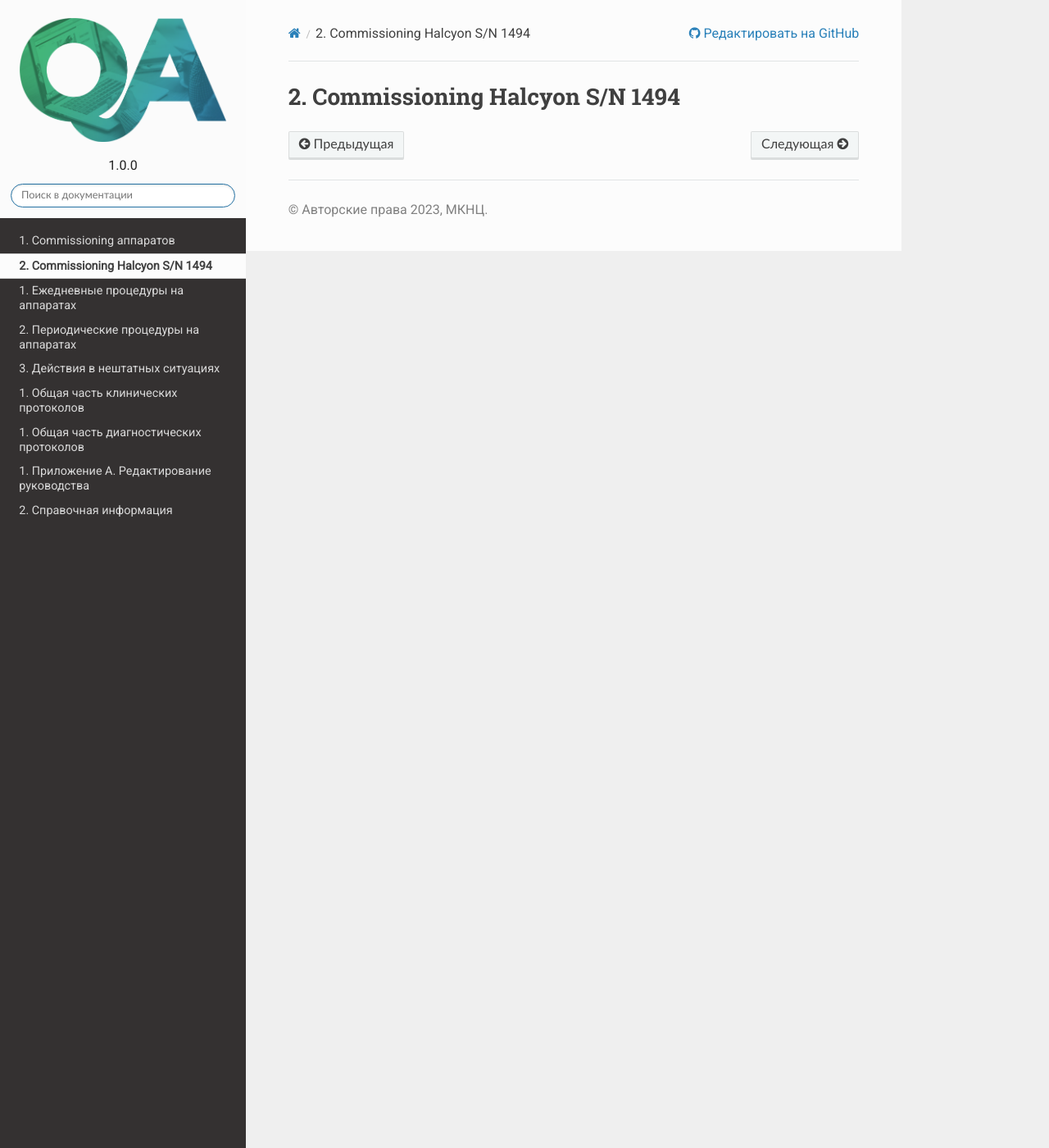
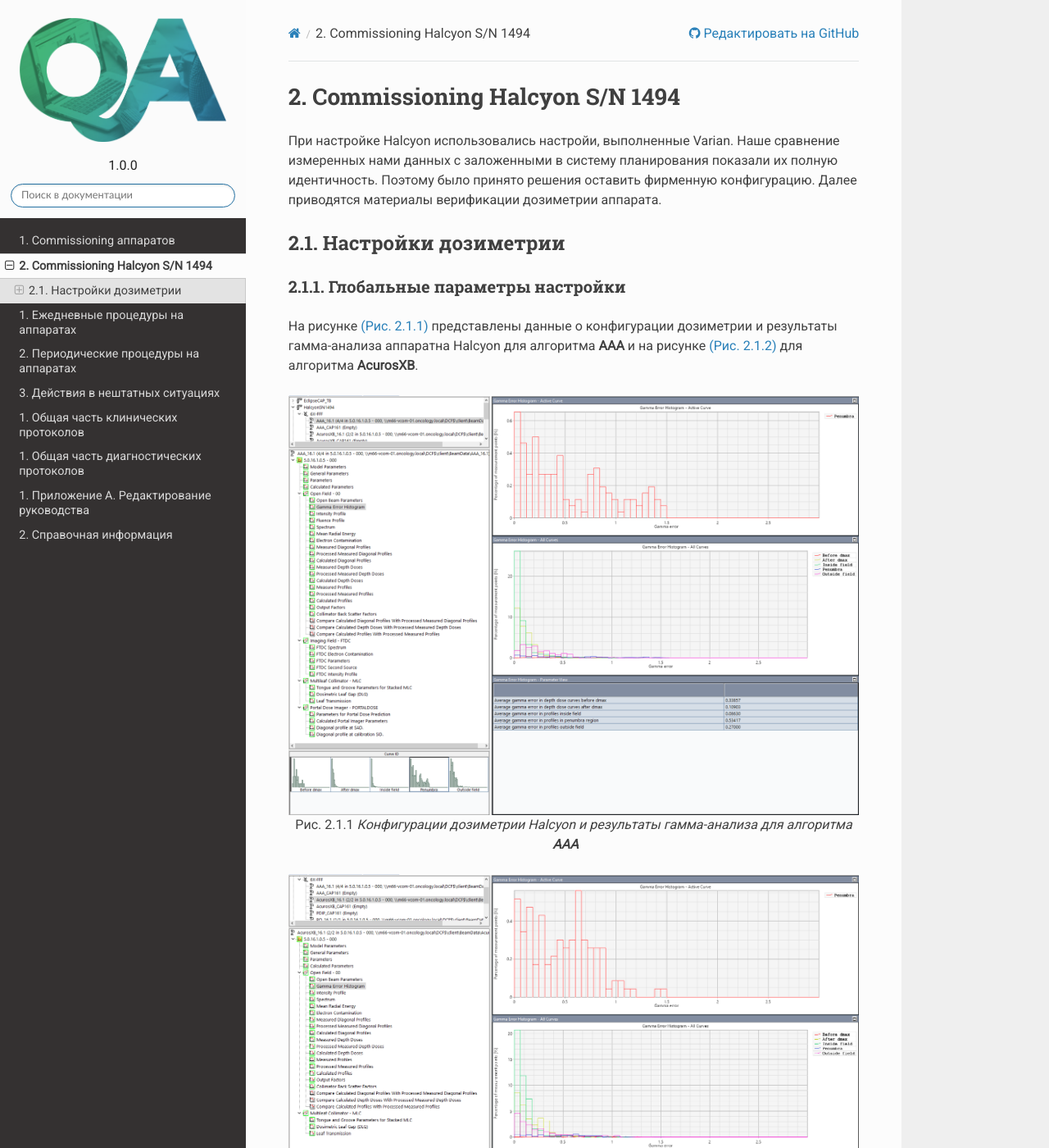
Before and after one commit to ggorlachev/RtDepBusiness, a Sphinx documentation site: the page built from source/commissioning/halcyon.rst, in a window 1280 px wide and 1400 px high. Shown: the whole window at 82% size. Built offline with Sphinx 7.4.7 and the Read the Docs theme 2.0.0, drawn with Linux system fonts in a browser that asks for light colours; some web fonts are replaced; some of the changed text lies outside the part shown.

Commit message:
Commissionning Halcyon

```diff
--- a/source/commissioning/halcyon.rst
+++ b/source/commissioning/halcyon.rst
@@ -2,3 +2,73 @@
 
 Commissioning Halcyon S/N 1494
 ==============================
+
+При настройке Halcyon использовались настройи, выполненные Varian.
+Наше сравнение измеренных нами данных с заложенными в систему планирования
+показали их полную идентичность.
+Поэтому было принято решения оставить фирменную конфигурацию.
+Далее приводятся материалы верификации дозиметрии аппарата.
+
+Настройки дозиметрии
+--------------------
+
+Глобальные параметры настройки
+~~~~~~~~~~~~~~~~~~~~~~~~~~~~~~
+
+На рисунке :numref:`(Рис. %s) <_halcyon_beam_config_AAA>`
+представлены данные о конфигурации дозиметрии и результаты гамма-анализа
+аппаратна Halcyon для алгоритма **AAA** и на рисунке
+:numref:`(Рис. %s) <_halcyon_beam_config_Acuros>`
+для алгоритма **AcurosXB**.
+
+.. figure:: images/halcyon_beam_config_AAA.png
+    :name: _halcyon_beam_config_AAA
+    :align: center
+    :width: 100%
+    :figclass: align-center
+
+    Конфигурации дозиметрии Halcyon и результаты гамма-анализа для алгоритма **AAA**
+
+.. figure:: images/halcyon_beam_config_Acuros.png
+    :name: _halcyon_beam_config_Acuros
+    :align: center
+    :width: 100%
+    :figclass: align-center
+
+    Конфигурации дозиметрии Halcyon и результаты гамма-анализа для алгоритма **AcurosXB**
+
+На рисунке :numref:`(Рис. %s) <_halcyon_beam_config_PO>`
+для справки и примера конфигурации других аппаратов представлена настройка алгоритма оптимизации (**PO**).
+
+.. figure:: images/halcyon_beam_config_PO.png
+    :name: _halcyon_beam_config_PO
+    :align: center
+    :width: 100%
+    :figclass: align-center
+
+    Конфигурации дозиметрии Halcyon для алгоритма **PO**
+
+Профили
+~~~~~~~
+
+.. figure:: images/halcyon_profiles_AAA.png
+    :name: _halcyon_profiles_AAA
+    :align: center
+    :width: 100%
+    :figclass: align-center
+
+    Пример профилей для **AAA**.
+    Target spots for AAA: X = 0.0 / Y = 0.0.
+    TnG distal = 0.04 / proximal = 0.056.
+    DLG = 0.01 / Leaf transmission = 0.0047.
+
+
+.. figure:: images/halcyon_profiles_Acuros.png
+    :name: _halcyon_profiles_Acuros
+    :align: center
+    :width: 100%
+    :figclass: align-center
+
+    Пример профилей для **AcurosXB**.
+    Target spots for AcurosXB: X = 0.7 / Y = 0.7.
+    TnG distal = 0.04 / proximal = 0.056.
```
Also changed, not shown: source/commissioning/images/halcyon_beam_config_AAA.png (added), source/commissioning/images/halcyon_beam_config_Acuros.png (added), source/commissioning/images/halcyon_beam_config_PO.png (added), source/commissioning/images/halcyon_profiles_AAA.png (added), source/commissioning/images/halcyon_profiles_Acuros.png (added).
